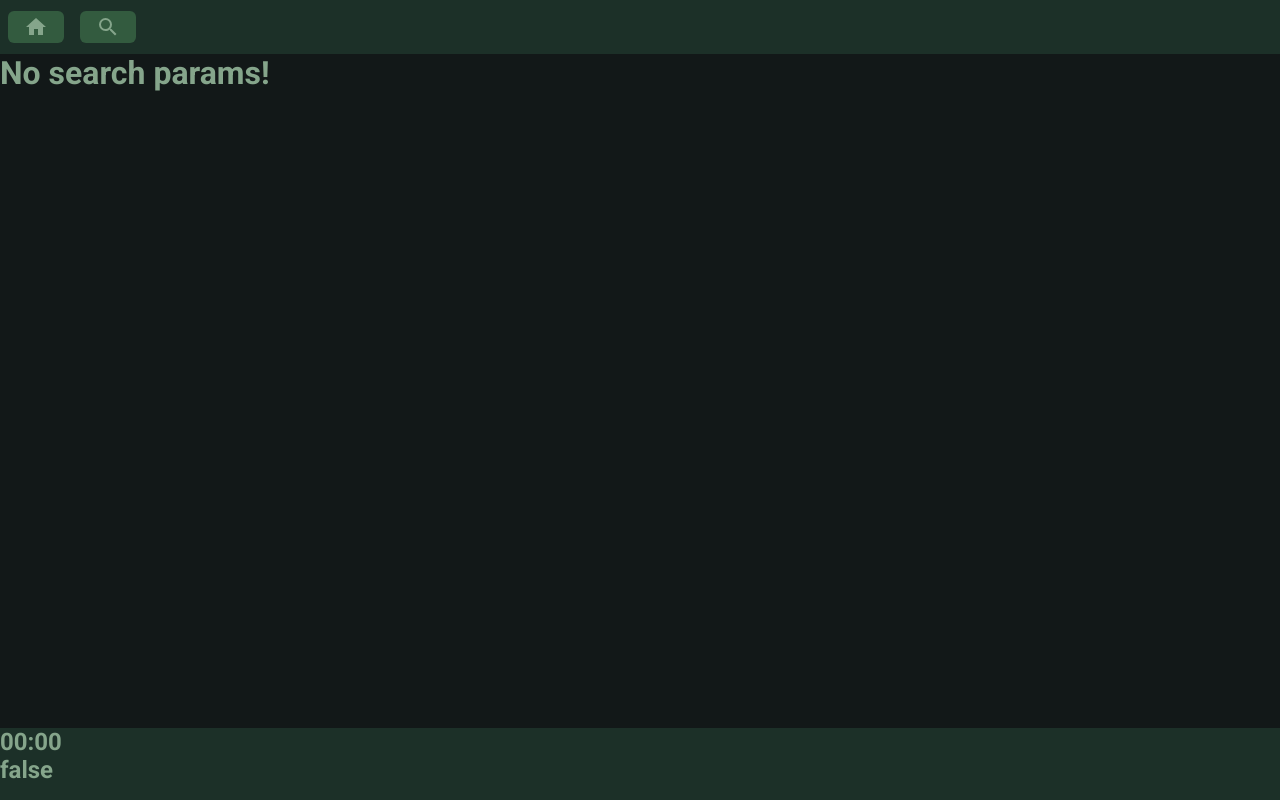
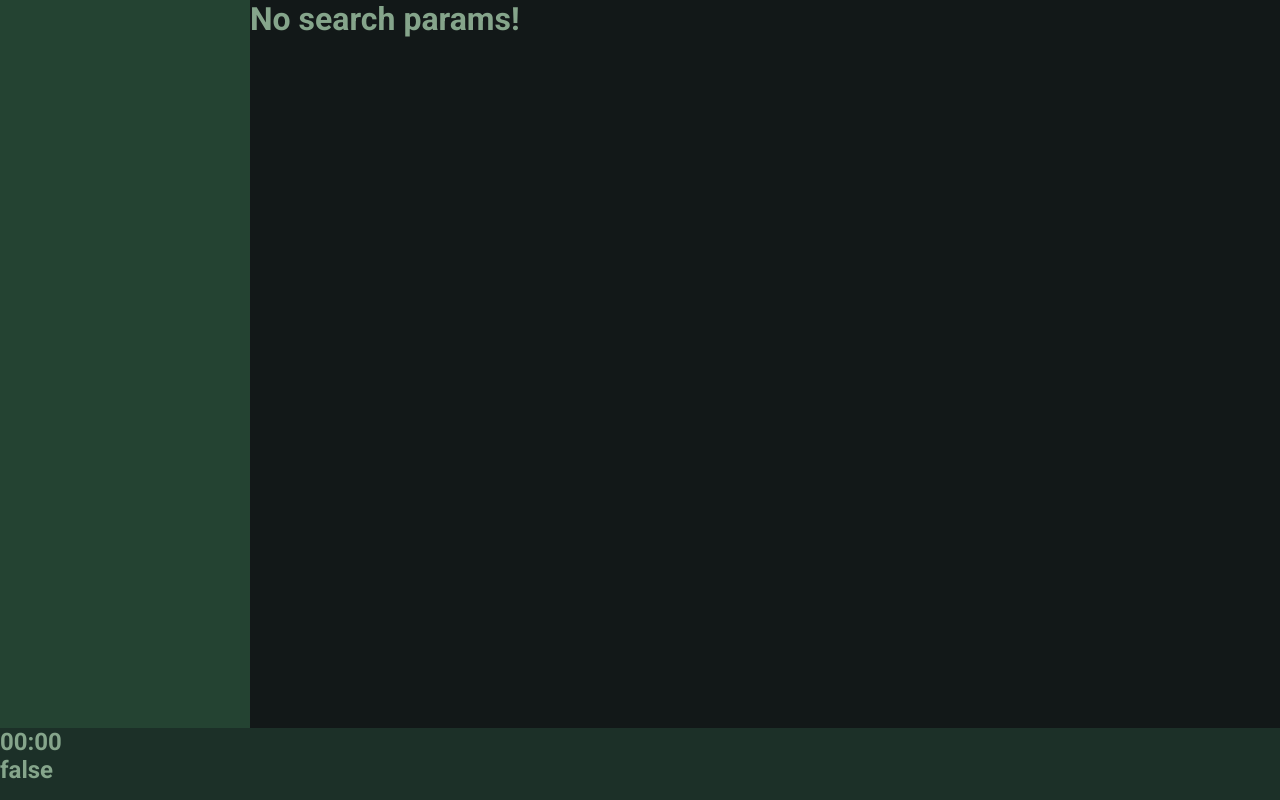
Before and after one commit to HenryLimaBR/cookie-player-2, a Next.js app: page /search in a window 1280 px wide. Built offline with nearby package versions, Linux system fonts and the light colour scheme.

Commit message:
Navbar replaced by Sidebar

```diff
--- a/components/Navbar/index.tsx
+++ /dev/null
@@ -1,33 +0,0 @@
-import React from 'react'
-import Link from 'next/link'
-import { MdHome, MdSearch } from 'react-icons/md'
-
-import { NavbarWrapper, NavDiv } from './styles'
-import { theme } from '../../themes/default'
-
-type NavbarProps = {
-  children?: React.ReactNode
-}
-
-export const Navbar: React.FC<NavbarProps> = (props) => {
-  return (
-    <NavbarWrapper>
-      <Link href='/' passHref>
-        <NavDiv>
-          <MdHome size={24} color={theme.colors.fg5} />
-        </NavDiv>
-      </Link>
-
-      <Link href={{
-        pathname: '/search',
-        query: {
-          'q': ''
-        }
-      }} passHref>
-        <NavDiv>
-          <MdSearch size={24} color={theme.colors.fg5} />
-        </NavDiv>
-      </Link>
-    </NavbarWrapper>
-  )
-}
--- a/components/Navbar/styles.ts
+++ /dev/null
@@ -1,32 +0,0 @@
-import styled from 'styled-components'
-import { theme } from '../../themes/default'
-
-export const NavbarWrapper = styled.nav`
-  grid-area: Navbar;
-
-  display: flex;
-  justify-content: flex-start;
-  align-items: center;
-  flex-direction: row;
-
-  background-color: ${theme.colors.bg3};
-`
-export const NavDiv = styled.div`
-  display: flex;
-  justify-content: center;
-  align-items: center;
-
-  height: 60%;
-
-  margin: 0 0.5rem;
-  padding: 0 1rem;
-  border-radius: 6px;
-
-  background-color: ${theme.colors.bg5};
-  transition: background-color .2s ease-in-out;
-  cursor: pointer;
-
-  &:hover {
-    background-color: ${theme.colors.bg4};
-  }
-`
--- a/components/SearchItem/styles.ts
+++ b/components/SearchItem/styles.ts
@@ -2,7 +2,7 @@ import styled from 'styled-components'
 import { theme } from '../../themes/default'
 
 export const SearchItemWrapper = styled.li`
-  width: 80%;
+  width: calc(100% - 16px);
 
   display: grid;
   grid-template-columns: 32px 1fr;
@@ -11,7 +11,7 @@ export const SearchItemWrapper = styled.li`
 
   border-radius: 6px;
 
-  background-color: ${theme.colors.bg4};
+  background-color: ${theme.colors.bg3};
 
   overflow: hidden;
 
@@ -22,7 +22,7 @@ export const SearchItemWrapper = styled.li`
 
     overflow: hidden;
 
-    .next-image {
+    img {
       border-radius: 3px;
     }
   }
@@ -31,5 +31,10 @@ export const SearchItemWrapper = styled.li`
     display: flex;
     justify-content: flex-start;
     align-items: center;
+
+    a {
+      margin-left: 8px;
+      font-weight: bold;
+    }
   }
 `
--- /dev/null
+++ b/components/Sidebar/index.tsx
@@ -0,0 +1,15 @@
+import React from 'react'
+
+import { SidebarWrapper } from './styles'
+
+type SidebarProps = {
+  children?: React.ReactNode
+}
+
+export const Sidebar: React.FC<SidebarProps> = (props) => {
+  return (
+    <SidebarWrapper>
+
+    </SidebarWrapper>
+  )
+}
--- /dev/null
+++ b/components/Sidebar/styles.ts
@@ -0,0 +1,13 @@
+import styled from 'styled-components'
+import { theme } from '../../themes/default'
+
+export const SidebarWrapper = styled.aside`
+  grid-area: Sidebar;
+
+  display: flex;
+  justify-content: flex-start;
+  align-items: center;
+  flex-direction: column;
+
+  background-color: ${theme.colors.bg4};
+`
--- a/layouts/MainLayout/index.tsx
+++ b/layouts/MainLayout/index.tsx
@@ -2,7 +2,7 @@ import React from 'react'
 
 import { ContentWrapper, LayoutWrapper } from './styles'
 
-import { Navbar } from '../../components/Navbar'
+import { Sidebar } from '../../components/Sidebar'
 import { Playerbar } from '../../components/Playerbar'
 
 type MainLayoutProps = {
@@ -12,7 +12,7 @@ type MainLayoutProps = {
 export const MainLayout: React.FC<MainLayoutProps> = (props) => {
   return (
     <LayoutWrapper>
-      <Navbar />
+      <Sidebar />
 
       <ContentWrapper>
         {props.children}
--- a/layouts/MainLayout/styles.ts
+++ b/layouts/MainLayout/styles.ts
@@ -4,9 +4,9 @@ import { theme } from '../../themes/default'
 
 export const LayoutWrapper = styled.div`
   display: grid;
-  grid-template-columns: 1fr;
-  grid-template-rows: 54px 1fr 72px;
-  grid-template-areas: 'Navbar' 'Main' 'Playerbar';
+  grid-template-columns: 250px 1fr;
+  grid-template-rows: 1fr 72px;
+  grid-template-areas: 'Sidebar Main' 'Playerbar Playerbar';
 
   width: 100%;
   height: 100%;
```
